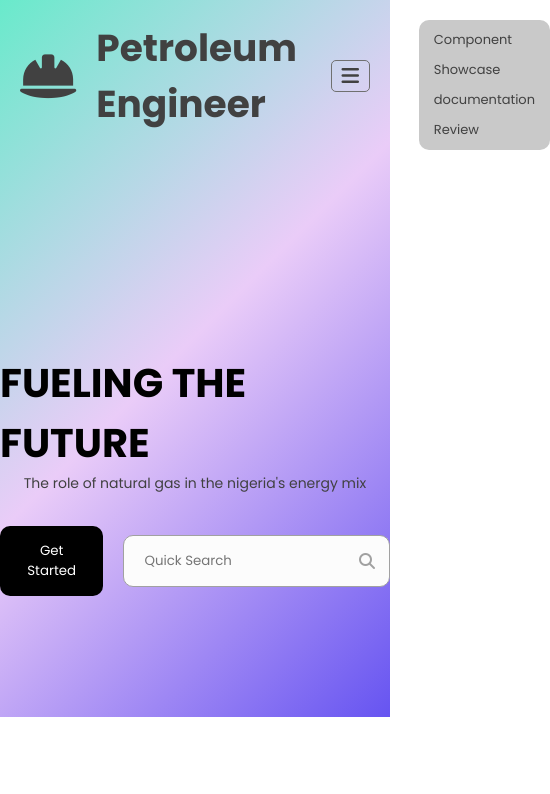
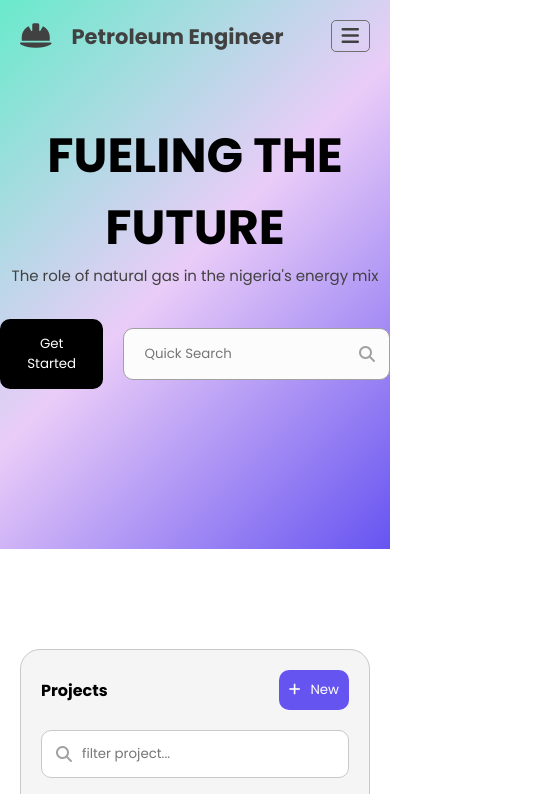
Before and after one commit to Jackson-51/pgg, a plain HTML site: page index.html in a window 390 px wide. Shown: the top 794 px of the page, 550 px wide, since content can reach past the window. Drawn offline with Linux system fonts and the light colour scheme.

Commit message:
work on the responsiveness

```diff
--- a/style.css
+++ b/style.css
@@ -20,20 +20,21 @@ body{
 
 .container_1{
     width:100%;
-    height:85vh;
+    height:max-content;
     background-image: linear-gradient(-225deg, #69EACB 0%, #EACCF8 48%, #6654F1 100%);
     display:flex;
     flex-direction: column;
     align-items:center;
+    padding-bottom:10em;
+    overflow-x:hidden;
 }
 nav .heading{
     display:flex;
     align-items:center;
     grid-gap:20px;
     width:max-content;
-    @media (max-width:700px) {
-        width:100%;
-        font-size:25px;
+    @media (max-width:900px) {
+        font-size:14px;
     }
 }
 
@@ -48,7 +49,7 @@ nav .heading{
     color: #414141;
     position: relative;
     width:100%;
-    @media(max-width:900px) {
+    @media (max-width:900px) {
         padding:20px;
     }
 }
@@ -61,7 +62,7 @@ nav .heading{
     cursor: pointer;
     display:none;
     @media (max-width:900px) {
-        display: block;
+        display:block;
     }
 }
 
@@ -77,8 +78,8 @@ nav .heading{
         display:flex;
         grid-gap:0;
         flex-direction: column;
-        background-color: #c9c9c9;
-        color: #707070;
+        background-color:rgba(0, 0, 0, 0.3);
+        backdrop-filter: blur(5px);
         padding:5px;
         border-radius:10px;
     }
@@ -90,19 +91,17 @@ nav .heading{
 
 nav div.links a{
     text-decoration: none;
-    color: #414141;
+    color: #ffffff;
     @media (max-width:900px) {
-        padding-block:5px;
-        padding-inline: 10px;
+        padding: 8px;
         border-radius: 5px;
-        font-size:13px;
     }
 }
 
 .links a:hover{
     color:#6654F1;
     @media (max-width:900px) {
-        background-color:#6654F1;
+        background-color: #6654F1;
         color:white;
     }
 }
@@ -115,33 +114,23 @@ nav div.links a{
     justify-content: center;
     align-items:center;
     margin-top: 3em;
-    @media (max-width:700px) {
-        margin-top:5em;
-    }
 }
 
 .container_1 main h1{
     font-size: 5em;
     color: #000;
-    @media (max-width:850px) {
-        font-size:4em;
-    }
-    @media (max-width:700px) {
+    @media (max-width:900px) {
         font-size:3em;
-    }
-    @media (max-width:500px) {
-        font-size:40px;
+        text-align: center;
     }
 }
 
 .container_1 main p{
     font-size: 20px;
     color: #414141;
-    @media (max-width:850px) {
-        font-size:17px;
-    }
-    @media (max-width:700px) {
-        font-size:14px;
+    @media (max-width:900px) {
+        font-size:15px;
+        text-align: center;
     }
 }
 
@@ -201,7 +190,7 @@ section.one{
     padding: 20px;
     @media (max-width:900px) {
         flex-direction: column;
-        justify-content:flex-start;
+        justify-content: flex-start;
     }
 }
 
@@ -210,7 +199,7 @@ section.one > *{
     width: 40%;
     height:110%;
     @media (max-width:900px) {
-        width:100%;
+        width: 100%;
     }
 }
 
@@ -353,6 +342,9 @@ section.one .first > *{
 .second{
     background-color:#e6e6e6;
     padding:10px;
+    @media (max-width:900px) {
+        width: 100%;
+    }
 }
 
 .second .img_carousel{
```
